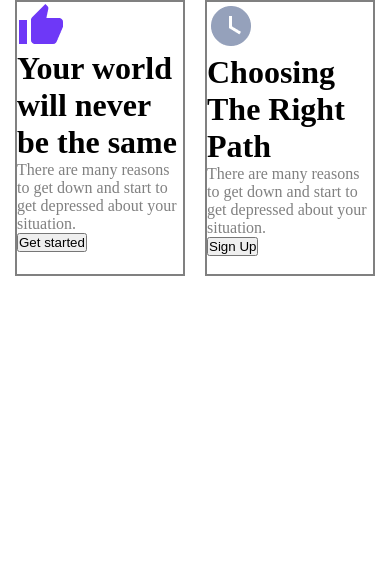
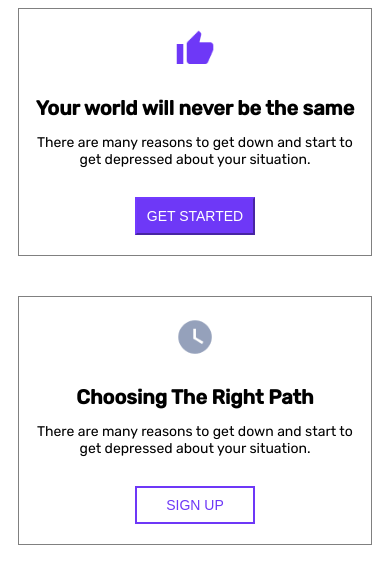
Before and after one commit to yoqubov-rozmatboy/maket, a plain HTML site: page index.html in a window 390 px wide. Drawn offline with Linux system fonts and the light colour scheme.

Commit message:
ended my project

```diff
--- a/index.html
+++ b/index.html
@@ -4,26 +4,30 @@
 <head>
     <meta charset="UTF-8">
     <meta name="viewport" content="width=device-width, initial-scale=1.0">
-    <link rel="stylesheet" href="./style/style.css">
+    <link rel="stylesheet" href="./style/main.css">
     <title>Document</title>
 </head>
 
 <body>
-    <div class="my-project">
+    <div class="project">
         <div class="container">
             <div class="content">
-              <div class="my-maket1">
-                <img src="./img/Like.png" class="like-img" alt="">
-                <h1 class="title">Your world will never be the same</h1>
-                <p class="text">There are many reasons to get down and start to get depressed about your situation. </p>
-                <button class="btn">Get started</button>
-              </div>
-              <div class="my-maket2">
-                <img src="./img/Icon.png" class="icon-img" alt="">
-                <h1 class="title2">Choosing The Right Path</h1>
-                <p class="text2">There are many reasons to get down and start to get depressed about your situation. </p>
-                <button class="btn2">Sign Up</button>
-              </div>
+
+
+                <div class="like-maket">
+                    <img src="./img/like.png" alt="like-img" class="img">
+                    <h1 class="like-title">Your world will never be the same</h1>
+                    <p class="like-text">There are many reasons to get down and start to get depressed about your
+                        situation. </p>
+                    <button class="like-btn">GET STARTED</button>
+                </div>
+
+                <div class="time-maket">
+                    <img src="./img/time.png" alt="time" class="img">
+                    <h1 class="time-title">Choosing The Right Path</h1>
+                    <p class="time-text">There are many reasons to get down and start to get depressed about your situation. </p>
+                    <button class="time-btn">SIGN UP</button>
+                </div>
             </div>
         </div>
     </div>
--- a/style/font.css
+++ b/style/font.css
@@ -1,9 +1,8 @@
 @font-face{
-    font-family: 'RM' ;
+    font-family: 'RM';
     src: url(../font/Rubik-Medium.ttf);
 }
-
 @font-face{
-    font-family: 'RR' ;
+    font-family: 'RR';
     src: url(../font/Rubik-Regular.ttf);
 }
--- /dev/null
+++ b/style/main.css
@@ -0,0 +1,189 @@
+@import url(./font.css);
+
+:root {
+  --text-color: "RR";
+  --title-color: "RM";
+  --pink: #6e38f7;
+  --gray: #95a1bb;
+}
+
+* {
+  padding: 0;
+  box-sizing: border-box;
+  text-decoration: none;
+}
+
+.container {
+  padding: 0 15px;
+  margin: 0 auto;
+  max-width: 1400px;
+}
+
+.content {
+  display: flex;
+  justify-content: center;
+  align-items: center;
+  gap: 122px;
+}
+
+.like-maket,
+.time-maket {
+  width: 357px;
+  height: 300px;
+  border: 2px, gray, solid;
+  text-align: center;
+}
+
+.img {
+  width: 48px;
+  height: 48px;
+  margin-bottom: 10px;
+  text-align: center;
+}
+
+.like-title,
+.time-title {
+  font-family: var(--title-color);
+  margin: 10px, 10px;
+}
+
+.like-text,
+.time-text {
+  font-family: var(--text-color);
+  margin: 10px, 10px;
+}
+
+.like-btn {
+  width: 130px;
+  height: 40px;
+  margin-top: 15px;
+  color: white;
+  background-color: var(--pink);
+  border-color: var(--pink);
+
+}
+
+.time-btn {
+  border: 2px, var(--pink), solid;
+  color: var(--pink);
+  width: 95px;
+  height: 40px;
+  margin-top: 15px;
+  background-color: white;
+}
+/* ************************************ */
+
+/* ===== 820px ===== */
+@media (max-width: 820px) {
+  .content {
+    gap: 60px;
+  }
+
+  .like-maket,
+  .time-maket {
+    width: 320px;
+    height: auto;
+    padding: 20px 15px;
+  }
+
+  .like-title,
+  .time-title {
+    font-size: 24px;
+  }
+
+  .like-text,
+  .time-text {
+    font-size: 15px;
+  }
+
+  .img {
+    width: 44px;
+    height: 44px;
+  }
+}
+
+/* ===== 600px ===== */
+@media (max-width: 600px) {
+  .content {
+    flex-direction: column;
+    gap: 40px;
+  }
+
+  .like-maket,
+  .time-maket {
+    width: 100%;
+    max-width: 360px;
+    height: auto;
+    padding: 20px 10px;
+  }
+
+  .like-title,
+  .time-title {
+    font-size: 22px;
+  }
+
+  .like-text,
+  .time-text {
+    font-size: 14px;
+  }
+}
+
+/* ===== 450px ===== */
+@media (max-width: 450px) {
+  .container {
+    padding: 0 10px;
+  }
+
+  .like-maket,
+  .time-maket {
+    max-width: 100%;
+    border-width: 1px;
+  }
+
+  .img {
+    width: 40px;
+    height: 40px;
+  }
+
+  .like-title,
+  .time-title {
+    font-size: 20px;
+  }
+
+  .like-btn,
+  .time-btn {
+    width: 120px;
+    height: 38px;
+    font-size: 14px;
+  }
+}
+
+/* ===== 320px ===== */
+@media (max-width: 320px) {
+  .like-maket,
+  .time-maket {
+    padding: 15px 8px;
+  }
+
+  .img {
+    width: 36px;
+    height: 36px;
+  }
+
+  .like-title,
+  .time-title {
+    font-size: 18px;
+  }
+
+  .like-text,
+  .time-text {
+    font-size: 13px;
+  }
+
+  .like-btn,
+  .time-btn {
+    width: 110px;
+    height: 36px;
+    font-size: 13px;
+  }
+}
--- a/style/style.css
+++ /dev/null
@@ -1,82 +0,0 @@
-@import url(./font.css);
-
-
-:root{
-    --text-color: 'RM';
-    --title-color: 'RR';
-
-
-}
-
-
-
-
-
-
-
-
-
-
-
-
-
-
-
-
-
-
-
-
-
-
-
-
-
-*{
-    padding: 0;
-    margin: 0;
-    box-sizing: border-box;
-    text-decoration: none;
-}
-
-.my-project{
-    max-width: 1400px;
-    height: 576px;
-
-}
-
-.container{
-    padding: 0 15px;
-    margin: 0 auto;
-    max-width: 1400px;
-
-}
-
-.content {
-    display: flex;
-    justify-content: center;
-    align-items:center;
-    gap: 20px;
-
-}
-.my-maket1,
-.my-maket2{
-    width: 358px;
-    height: 276px;
-    border: 2px,gray,solid;
-    /* margin: 140px; */
-
-}
-.like-img{
-    display: flex;
-    justify-content: center;
-    align-items: center;
-}
-.text2,
-.text{
-    color: gray;
-}
-
-.btn1{
-margin: 29px;
-}
```
Also changed, not shown: img/time.png (renamed from img/Icon.png).
